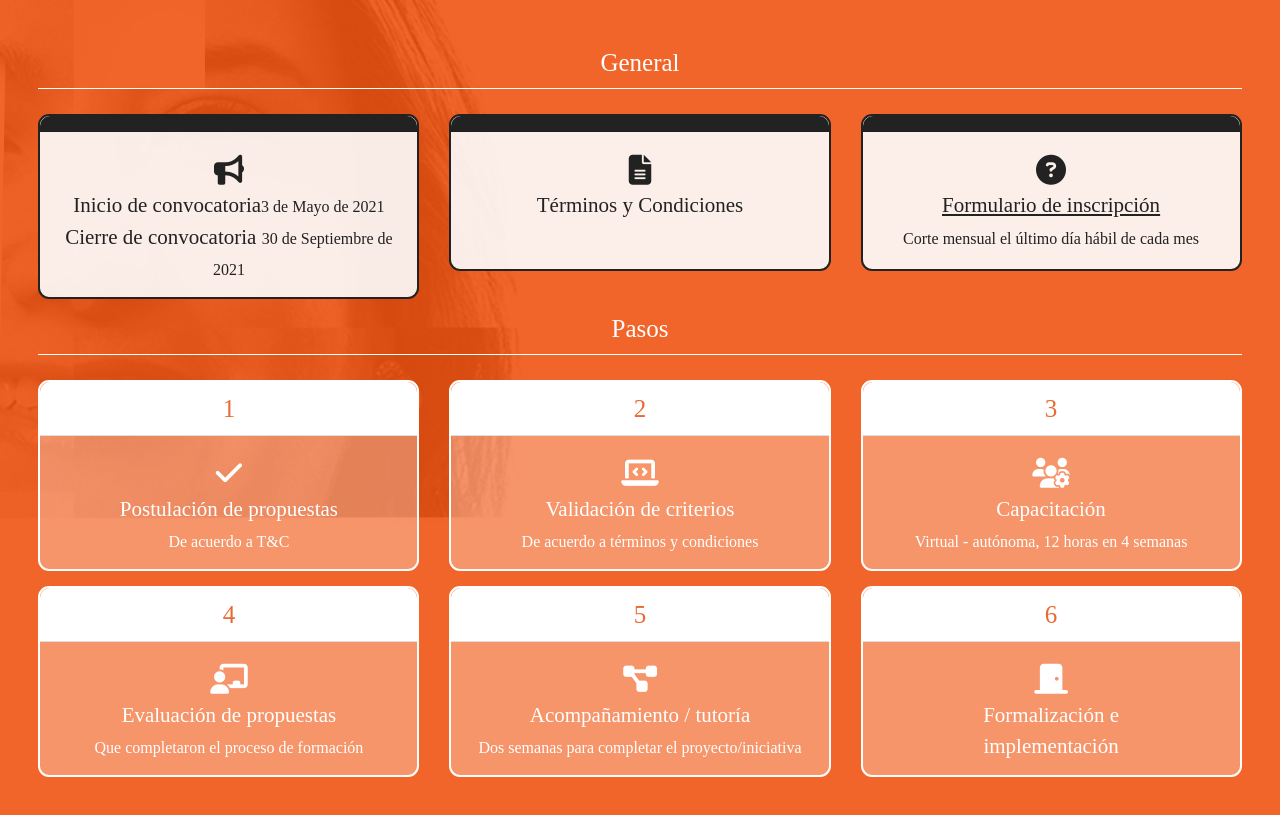
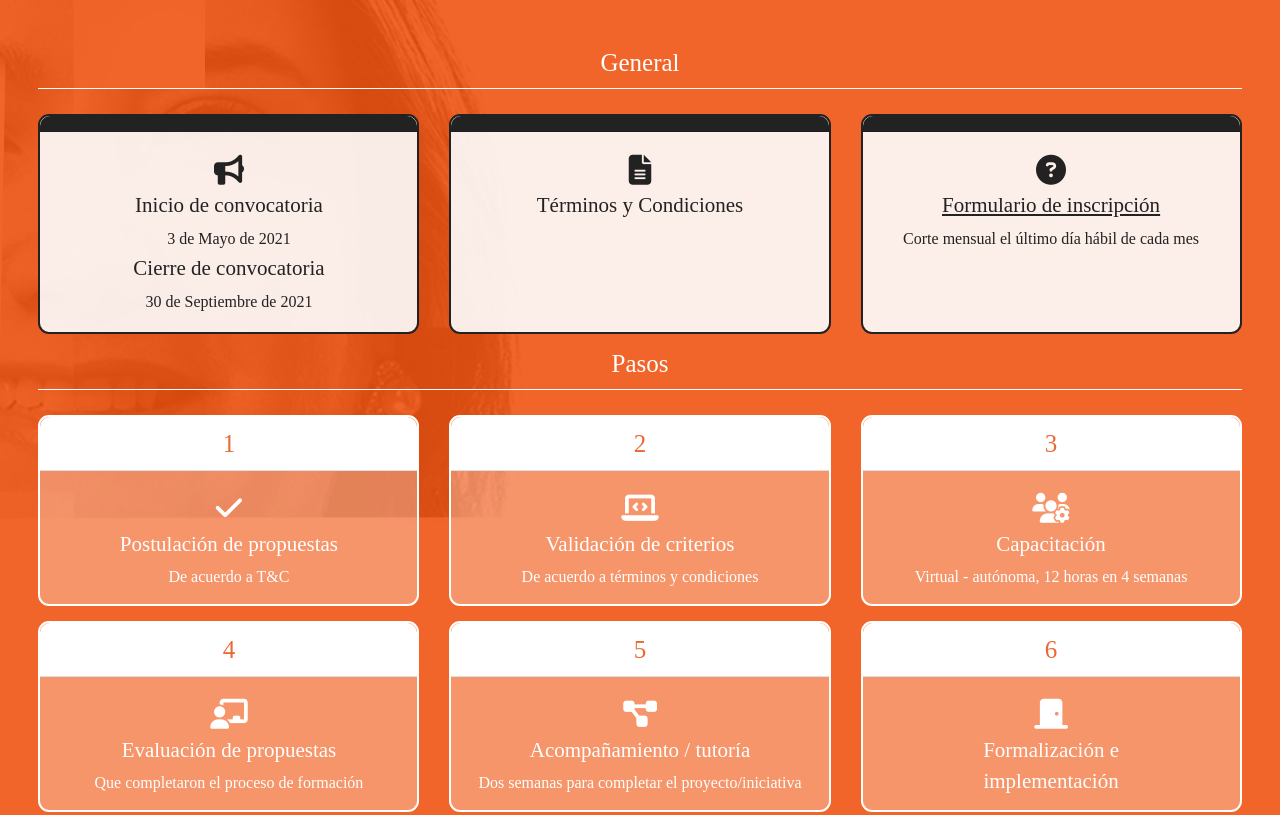
Before and after one commit to sraponte91/visionarios, a plain HTML site: page index.html in a window 1280 px wide. Shown: the part 2260-3075 px from the top of the page. Drawn offline with Linux system fonts and the light colour scheme; a web font is replaced by a local one.

Commit message:
fechas&Cards

```diff
--- a/css/index.css
+++ b/css/index.css
@@ -722,7 +722,7 @@ header .logo {
 }
 
 .main-card-size{
-  min-height: 157px;
+  min-height: 220px;
 }
 
 
--- a/index.html
+++ b/index.html
@@ -182,8 +182,8 @@
             </div>
             <div class="card-body main-body-c">
               <i class="fas fa-bullhorn main-card-big-icons-2"></i><br>
-              Inicio de convocatoria<span style="font-size: 16px !important;">3 de Mayo de 2021</span> <br>
-              Cierre de convocatoria <span style="font-size: 16px !important;">30 de Septiembre de 2021</span>
+              Inicio de convocatoria <br><span style="font-size: 16px !important;">3 de Mayo de 2021</span> <br>
+              Cierre de convocatoria <br><span style="font-size: 16px !important;">30 de Septiembre de 2021</span>
 
             </div>
           </div>
```
